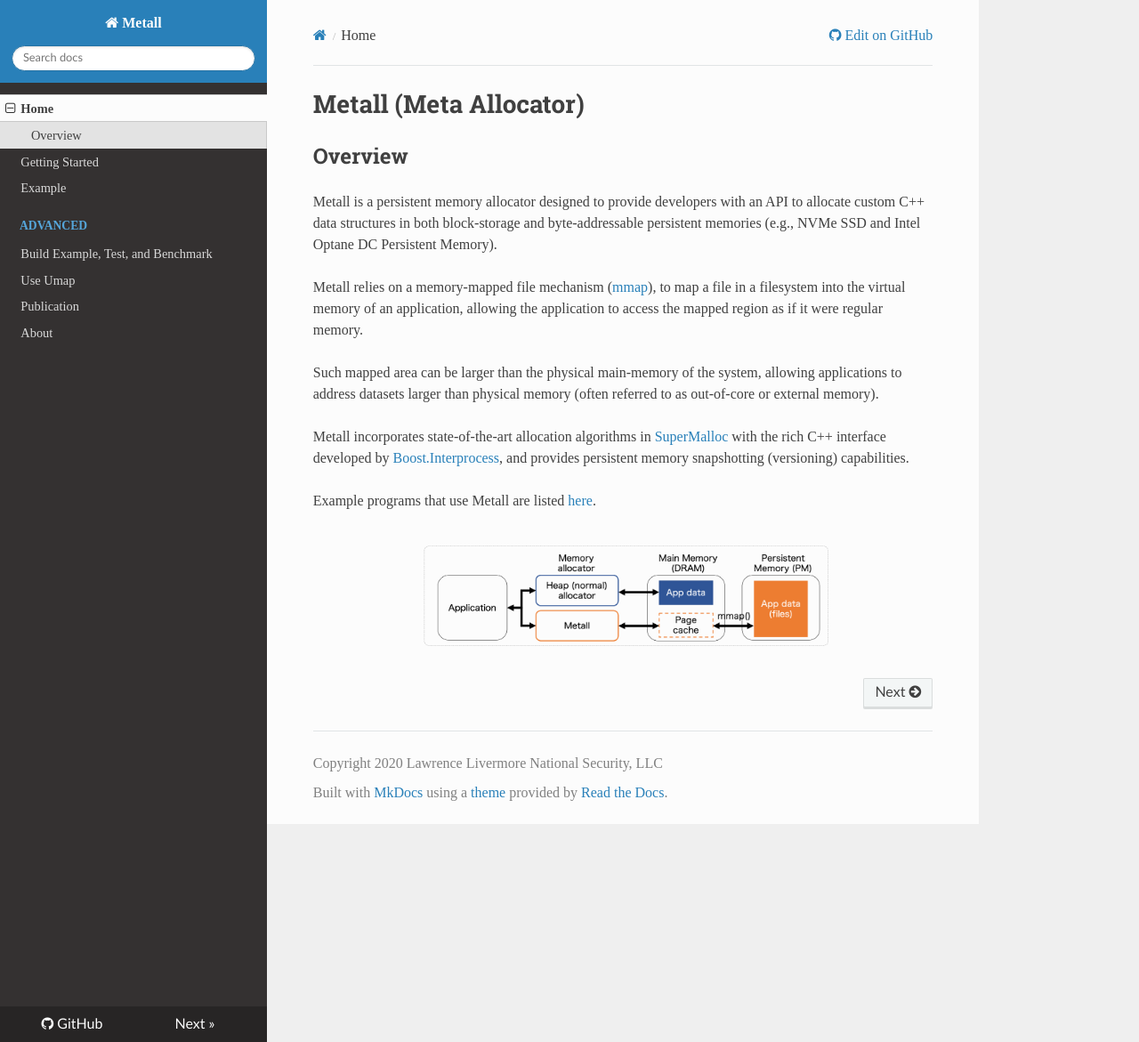
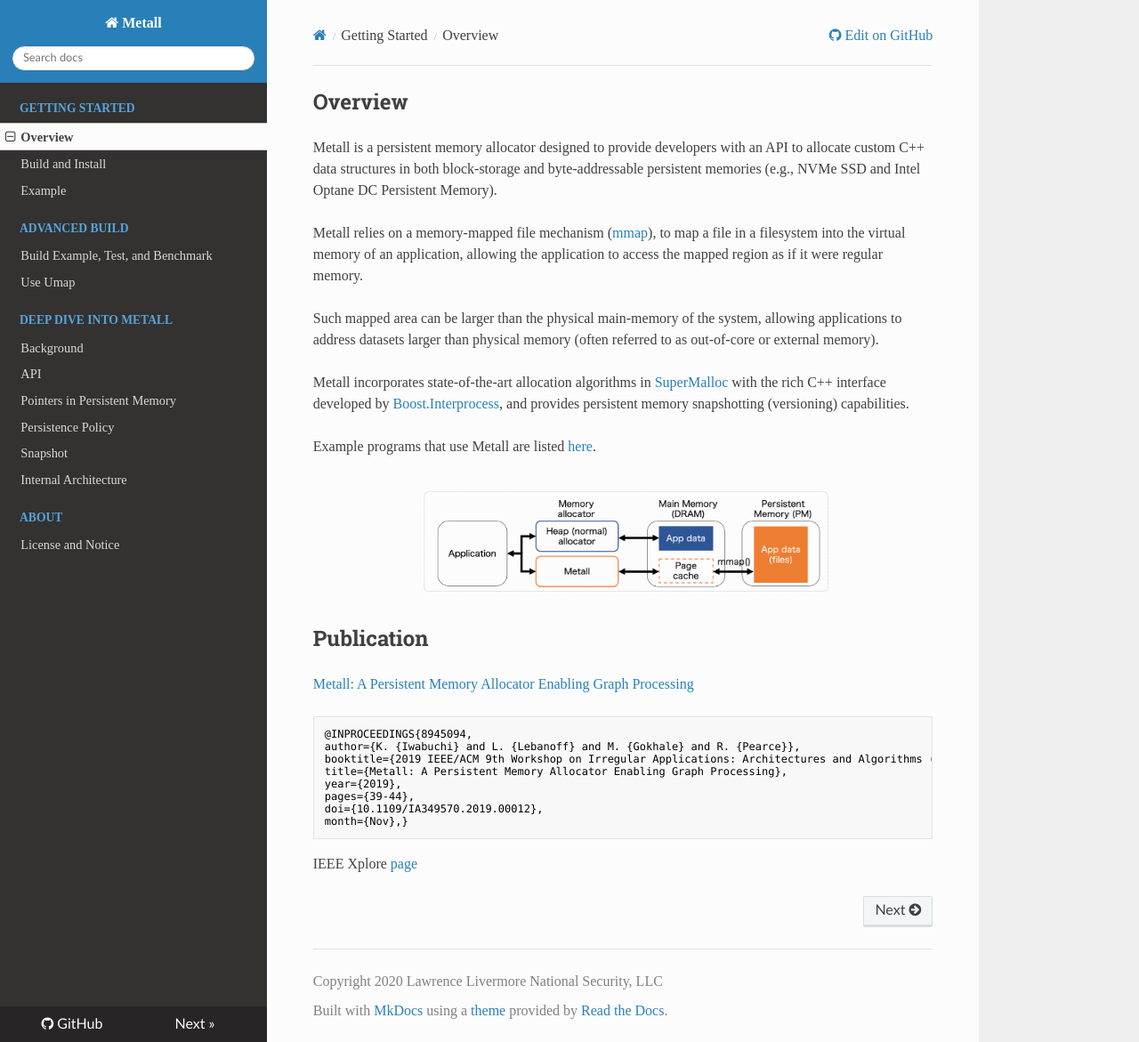
Before and after one commit to LLNL/metall, an MkDocs documentation site: the page built from docs/readthedocs/index.md, in a window 1280 px wide and 1171 px high. Shown: the whole window at 89% size. Built offline with MkDocs 1.6.1, drawn with Linux system fonts in a browser that asks for light colours; nearby versions of some CDN libraries.

Commit message:
Update document

````diff
--- a/docs/readthedocs/index.md
+++ b/docs/readthedocs/index.md
@@ -1,5 +1,3 @@
-# Metall (Meta Allocator)
-
 ## Overview
 
 Metall is a persistent memory allocator designed to provide developers with an API to allocate custom C++ data structures in both block-storage and
@@ -19,3 +17,21 @@
 Example programs that use Metall are listed [here](./example.md).
 
 ![Metall Overview](./img/metall_overview.png)
+
+
+## Publication
+
+[Metall: A Persistent Memory Allocator Enabling Graph Processing](https://www.osti.gov/servlets/purl/1576900)
+
+```text
+@INPROCEEDINGS{8945094,
+author={K. {Iwabuchi} and L. {Lebanoff} and M. {Gokhale} and R. {Pearce}},
+booktitle={2019 IEEE/ACM 9th Workshop on Irregular Applications: Architectures and Algorithms (IA3)},
+title={Metall: A Persistent Memory Allocator Enabling Graph Processing},
+year={2019},
+pages={39-44},
+doi={10.1109/IA349570.2019.00012},
+month={Nov},}
+```
+
+IEEE Xplore [page](https://ieeexplore.ieee.org/document/8945094)
--- a/mkdocs.yml
+++ b/mkdocs.yml
@@ -12,11 +12,19 @@
 edit_uri: 'tree/develop/docs/readthedocs'
 
 nav:
-- Home: 'index.md'
-- 'Getting Started': 'getting_started.md'
-- 'Example': 'example.md'
-- 'Advanced':
-  - 'Build Example, Test, and Benchmark': 'advanced/build_sources.md'
-  - 'Use Umap': 'advanced/umap.md'
-- 'Publication': 'publication.md'
-- 'About': 'about.md'
+- Getting Started:
+  - 'Overview': 'index.md'
+  - 'Build and Install': 'getting_started.md'
+  - 'Example': 'example.md'
+- 'Advanced Build':
+  - 'Build Example, Test, and Benchmark': 'advanced_build/exmample_test_bench.md'
+  - 'Use Umap': 'advanced_build/umap.md'
+- 'Deep Dive into Metall':
+  - 'Background': 'detail/introduction.md'
+  - 'API': 'detail/api.md'
+  - 'Pointers in Persistent Memory': 'detail/pointer.md'
+  - 'Persistence Policy': 'detail/persistence_policy.md'
+  - 'Snapshot': 'detail/snapshot.md'
+  - 'Internal Architecture': 'detail/internal_architecture.md'
+- 'About':
+  - 'License and Notice': 'about/license_notice.md'
````
Also changed, not shown: docs/readthedocs/about.md (deleted, +0 -21 lines), docs/readthedocs/about/license_notice.md (added, +18 -0 lines), docs/readthedocs/detail/api.md (added, +32 -0 lines), docs/readthedocs/detail/internal_architecture.md (added, +44 -0 lines), docs/readthedocs/detail/introduction.md (added, +27 -0 lines), docs/readthedocs/detail/persistence_policy.md (added, +26 -0 lines), docs/readthedocs/detail/pointer.md (added, +17 -0 lines), docs/readthedocs/detail/snapshot.md (added, +12 -0 lines), docs/readthedocs/example.md (+4 -4 lines), docs/readthedocs/getting_started.md (+1 -1 lines), docs/readthedocs/pm/peristent_allocation_overview.md (deleted, +0 -18 lines), docs/readthedocs/about/publication.md (renamed from docs/readthedocs/publication.md), docs/readthedocs/advanced_build/exmample_test_bench.md (renamed from docs/readthedocs/advanced/build_sources.md), docs/readthedocs/advanced_build/umap.md (renamed from docs/readthedocs/advanced/umap.md), 1 more files.
